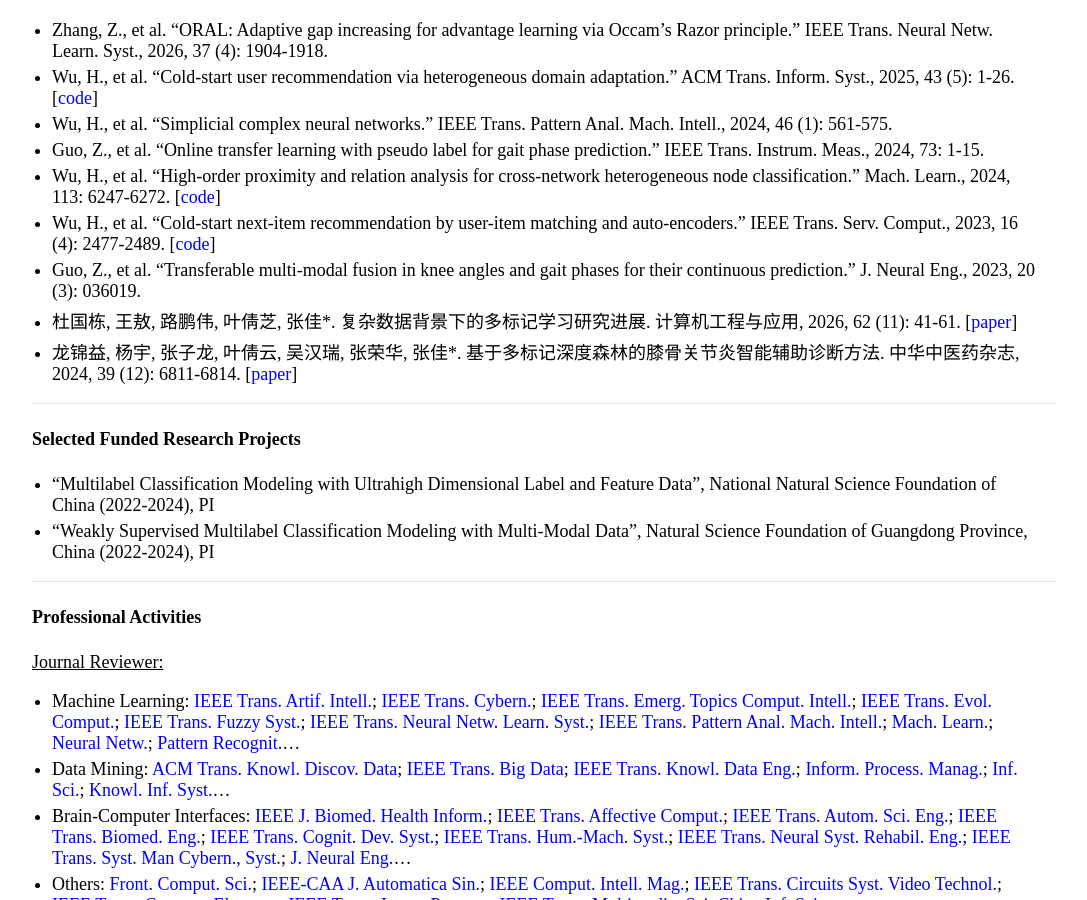
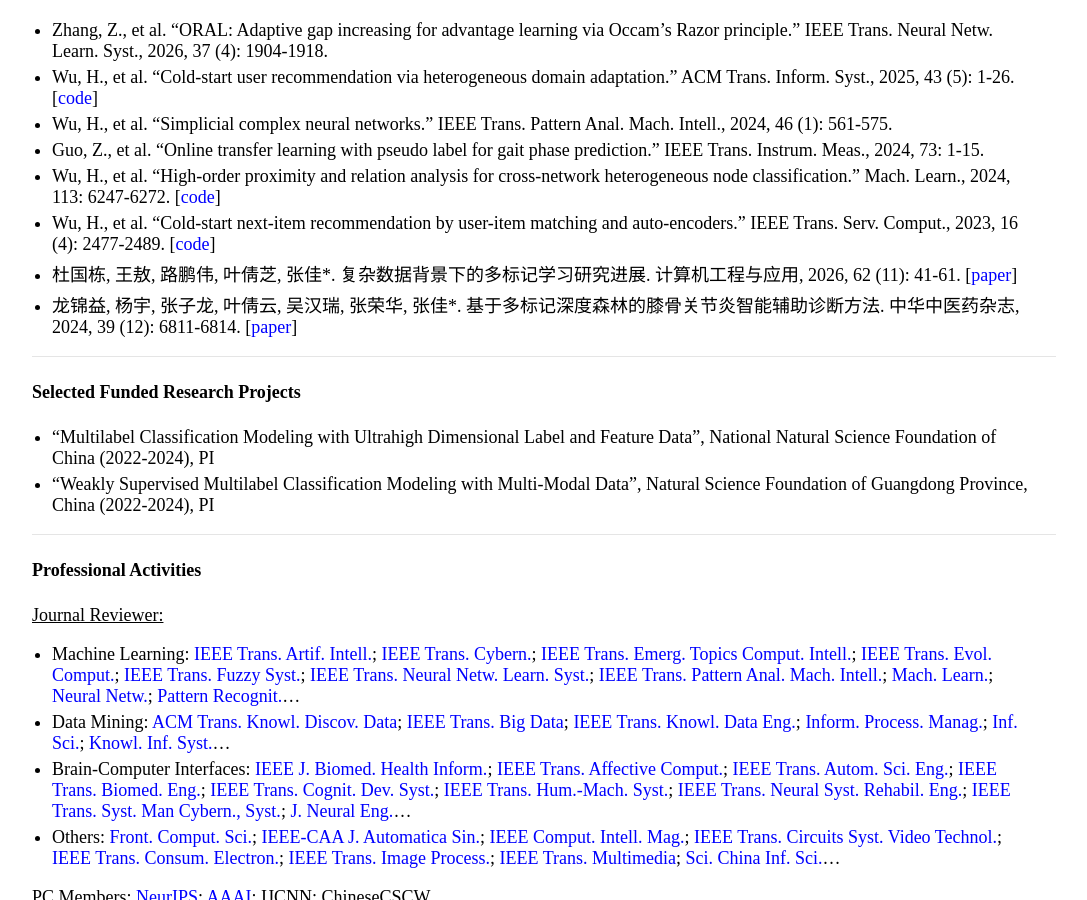
Before and after one commit to jiazhang-ml/jiazhang-ml.github.io, a Jekyll site: the page built from index.md, in a window 1280 px wide and 900 px high, scrolled down 1453 px. Shown: the whole window, without its empty margins (96-1183 px from the left). Built offline with Jekyll 4.4.1, drawn with Linux system fonts in a browser that asks for light colours.

Commit message:
Update index.md

```diff
--- a/index.md
+++ b/index.md
@@ -48,7 +48,6 @@ Email: [jiazhang@jnu.edu.cn](mailto:jiazhang@jnu.edu.cn)
 * Guo, Z., et al. "Online transfer learning with pseudo label for gait phase prediction." IEEE Trans. Instrum. Meas., 2024, 73: 1-15.
 * Wu, H., et al. "High-order proximity and relation analysis for cross-network heterogeneous node classification." Mach. Learn., 2024, 113: 6247-6272. [[code](https://github.com/wuhanrui/HoPRA)]
 * Wu, H., et al. "Cold-start next-item recommendation by user-item matching and auto-encoders." IEEE Trans. Serv. Comput., 2023, 16 (4): 2477-2489. [[code](https://github.com/wuhanrui/UIMA)]
-* Guo, Z., et al. "Transferable multi-modal fusion in knee angles and gait phases for their continuous prediction." J. Neural Eng., 2023, 20 (3): 036019.
 * 杜国栋, 王敖, 路鹏伟, 叶倩芝, 张佳*. 复杂数据背景下的多标记学习研究进展. 计算机工程与应用, 2026, 62 (11): 41-61. [[paper](SMLL.pdf)]
 * 龙锦益, 杨宇, 张子龙, 叶倩云, 吴汉瑞, 张荣华, 张佳*. 基于多标记深度森林的膝骨关节炎智能辅助诊断方法. 中华中医药杂志, 2024, 39 (12): 6811-6814. [[paper](MLDF.pdf)]
 
```
